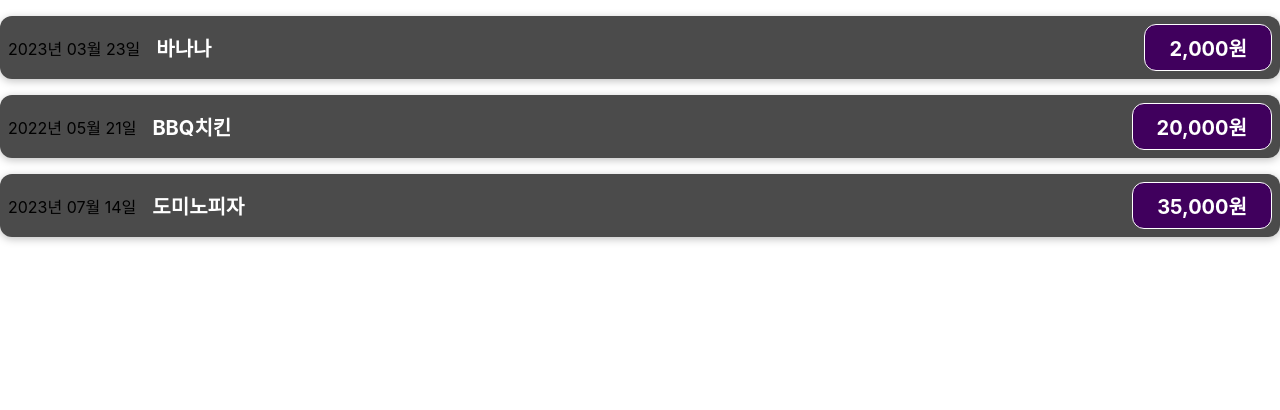
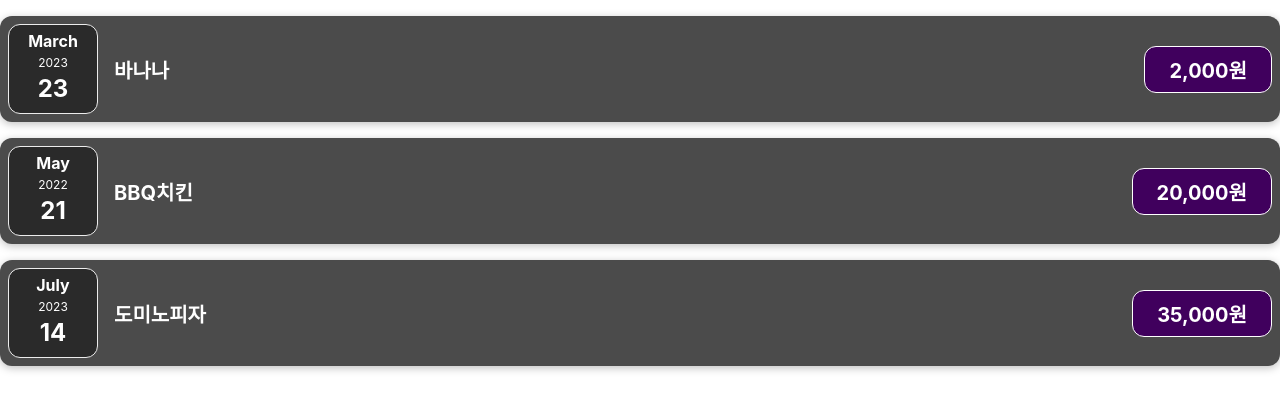
Before and after one commit to sunk-dev/react-study202308new, a React (Create React App) app: page / in a window 1280 px wide. Shown: the top 410 px of the page. Built offline with nearby package versions, Linux system fonts and the light colour scheme.

Commit message:
컴포넌트 분할하기 - ExpenseDate

```diff
--- a/src/App.js
+++ b/src/App.js
@@ -8,17 +8,17 @@ const App = () => {
     {
       title: '바나나',
       price: 2000,
-      date: new Date(2023, 3, 23)
+      date: new Date(2023, 3 - 1, 23)
     },
     {
       title: 'BBQ치킨',
       price: 20000,
-      date: new Date(2022, 5, 21)
+      date: new Date(2022, 5 - 1, 21)
     },
     {
       title: '도미노피자',
       price: 35000,
-      date: new Date(2023, 7, 14)
+      date: new Date(2023, 7 - 1, 14)
     }
   ];
 
--- /dev/null
+++ b/src/components/ExpenseDate.css
@@ -0,0 +1,30 @@
+.expense-date {
+  display: flex;
+  flex-direction: column;
+  width: 5.5rem;
+  height: 5.5rem;
+  border: 1px solid #ececec;
+  background-color: #2a2a2a;
+  color: white;
+  border-radius: 12px;
+  align-items: center;
+  justify-content: center;
+}
+
+.expense-date div {
+  margin-bottom: 0.25rem;
+}
+
+.expense-date__month {
+  font-size: 1rem;
+  font-weight: bold;
+}
+
+.expense-date__year {
+  font-size: 0.75rem;
+}
+
+.expense-date__day {
+  font-size: 1.5rem;
+  font-weight: bold;
+}
--- /dev/null
+++ b/src/components/ExpenseDate.js
@@ -0,0 +1,19 @@
+import React from 'react';
+import './ExpenseDate.css';
+
+const ExpenseDate = ({ date }) => {
+
+  const year = date.getFullYear();
+  const month = date.toLocaleString('en-US', {month: 'long'});
+  const day = date.getDate();
+
+  return (
+    <div className="expense-date">
+      <div className="expense-date__month">{month}</div>
+      <div className="expense-date__year">{year}</div>
+      <div className="expense-date__day">{day}</div>
+    </div>
+  );
+};
+
+export default ExpenseDate;
--- a/src/components/ExpenseItem.js
+++ b/src/components/ExpenseItem.js
@@ -1,21 +1,15 @@
 import React from 'react';
 // css 로딩
 import './ExpenseItem.css';
+import ExpenseDate from './ExpenseDate';
 
 const ExpenseItem = ({title, price: propsPrice, date}) => {
 
-  // console.log(props);
-  // const price = 99999;
-
-  // const expenseDate = date;
-  // const expenseTitle = title;
-  // const expensePrice = propsPrice;
 
   // 1자리 숫자를 2자리수로 변환하는 함수
   const make2digit = (text) => {
     return text.toString().padStart(2, '0');
   };
-
 
   // 날짜 포맷팅 변환 함수 정의
   const makeFormattedDate = () => {
@@ -31,7 +25,7 @@ const ExpenseItem = ({title, price: propsPrice, date}) => {
 
   return (
     <div className="expense-item">
-      <div>{makeFormattedDate()}</div>
+      <ExpenseDate date={date} />
       <div className="expense-item__description">
         <h2>{title}</h2>
         <div className="expense-item__price">{formattedPrice}원</div>
```
